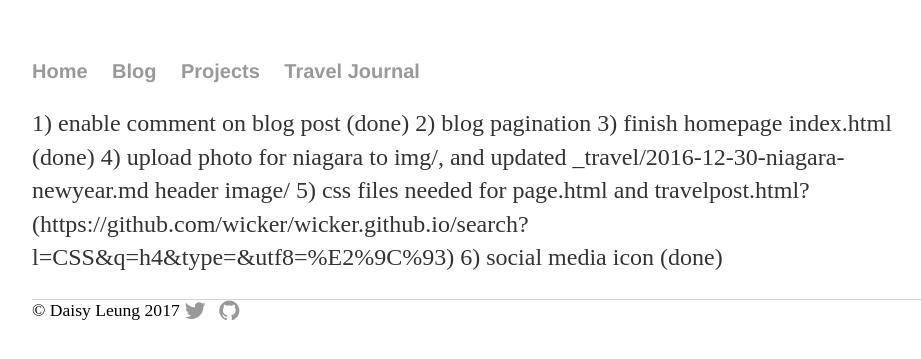
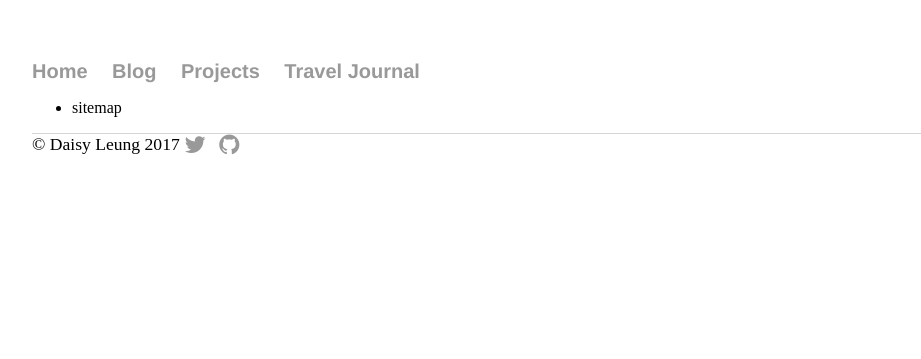
Before and after one commit to astro313/astro313.github.io, a Jekyll site: the page built from todo.md, in a window 1280 px wide. Shown: the top 359 px of the page, without its empty margins (160-1081 px from the left). Built offline with Jekyll 4.4.1, drawn with Linux system fonts in a browser that asks for light colours; nearby versions of some CDN libraries; our own code applies the rules of GitHub Pages for plain Markdown files.

Commit message:
Update todo.md

```diff
--- a/todo.md
+++ b/todo.md
@@ -1,6 +1 @@
-1) enable comment on blog post (done)
-2) blog pagination
-3) finish homepage index.html (done)
-4) upload photo for niagara to img/, and updated _travel/2016-12-30-niagara-newyear.md header image/
-5) css files needed for page.html and travelpost.html? (https://github.com/wicker/wicker.github.io/search?l=CSS&q=h4&type=&utf8=%E2%9C%93)
-6) social media icon (done)
+- sitemap
```
